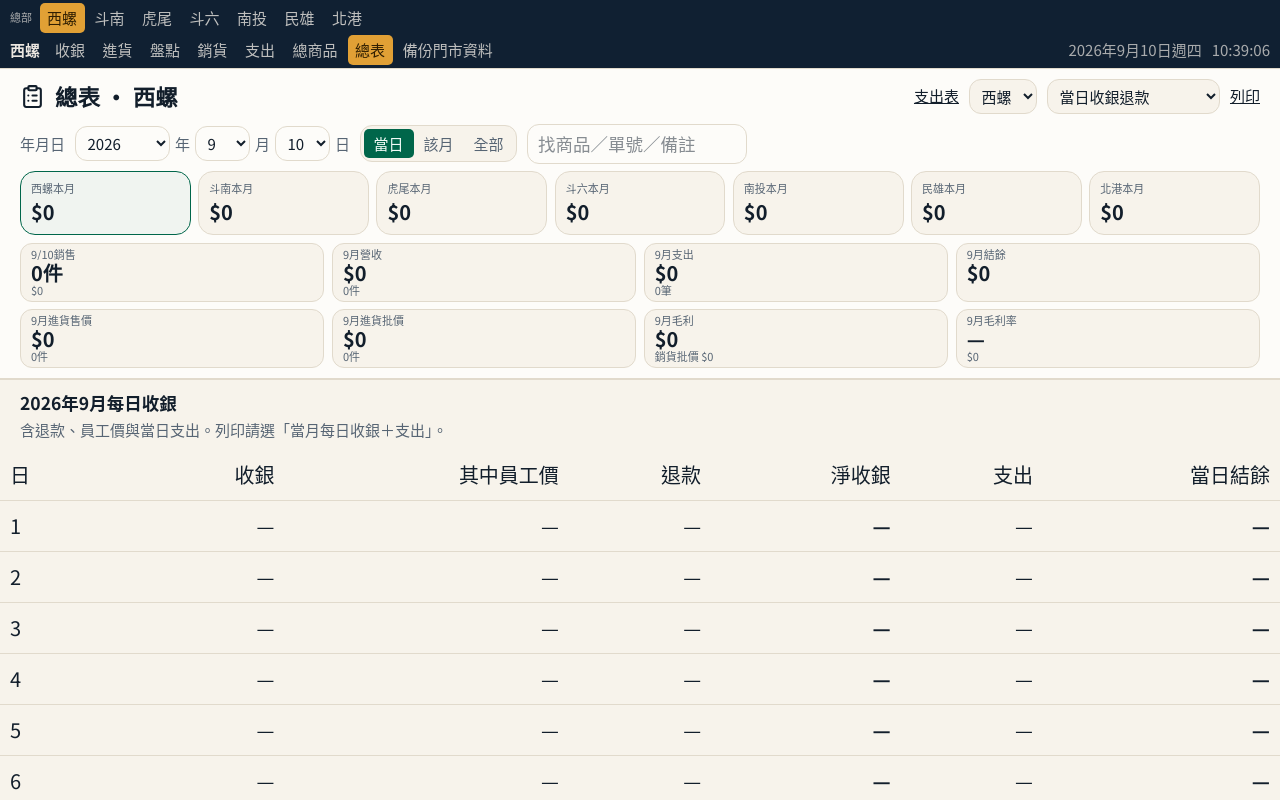
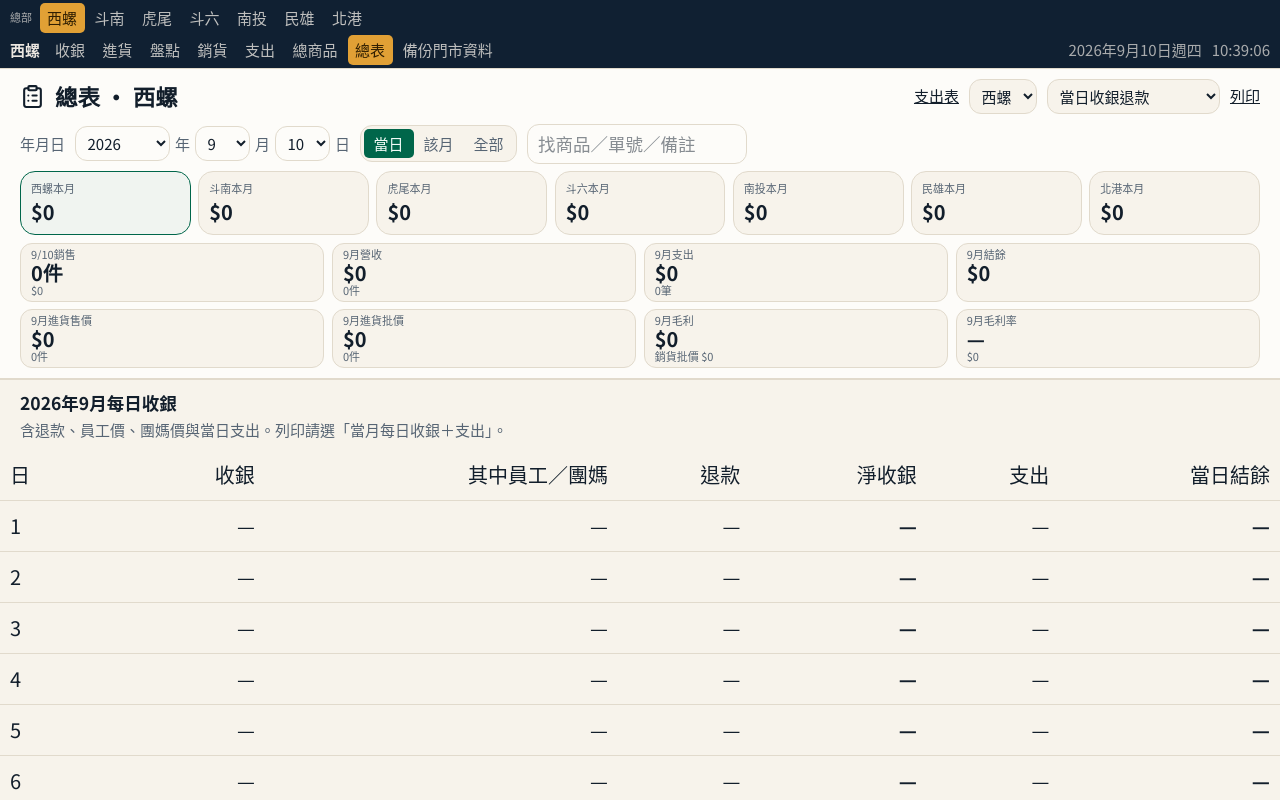
Before and after one commit to samsam60076-maker/sop, a Next.js app in the folder men-shi-pos/: page /report in a window 1280 px wide. Shown: the top 800 px of the page. Built offline with nearby package versions, Linux system fonts and the light colour scheme.

Commit message:
Update stock-report-view.tsx

```diff
--- a/men-shi-pos/components/stock-report-view.tsx
+++ b/men-shi-pos/components/stock-report-view.tsx
@@ -586,7 +586,7 @@ export function StockReportView() {
           ))}
         </div>
 
-        <div className="rp-summary">
+        <div className="rp-summary print:hidden">
         <div className="mt-1.5 grid grid-cols-4 gap-1.5">
           <Summary
             label={`${month}/${date}銷售`}
@@ -646,7 +646,7 @@ export function StockReportView() {
           {year}年{month}月每日收銀
         </h2>
         <p className="mt-1 text-xs text-muted-foreground print:hidden">
-          含退款、員工價與當日支出。列印請選「當月每日收銀＋支出」。
+          含退款、員工價、團媽價與當日支出。列印請選「當月每日收銀＋支出」。
         </p>
       </section>
       <div className="rp-month-daily overflow-x-auto">
@@ -655,7 +655,7 @@ export function StockReportView() {
             <TableRow>
               <TableHead>日</TableHead>
               <TableHead className="text-right">收銀</TableHead>
-              <TableHead className="text-right">其中員工價</TableHead>
+              <TableHead className="text-right">其中員工／團媽</TableHead>
               <TableHead className="text-right">退款</TableHead>
               <TableHead className="text-right">淨收銀</TableHead>
               <TableHead className="text-right">支出</TableHead>
@@ -1413,6 +1413,7 @@ export function StockReportView() {
 function saleKind(line: SaleDetailLine) {
   const note = line.note.trim();
   if (/報廢|損壞/.test(note)) return "報廢";
+  if (/團媽/.test(note)) return "團媽價";
   if (/員工/.test(note)) return "員工價";
   if (note.includes("特價")) return "特價";
   if (note.includes("瑕疵")) return "瑕疵";
@@ -1427,7 +1428,7 @@ function KindMark({ label }: { label: string }) {
       ? "border-destructive/40 bg-destructive/10 text-destructive"
       : label === "特價" || label === "改價"
         ? "border-amber-400/60 bg-amber-50 text-amber-900 dark:bg-amber-950/40 dark:text-amber-100"
-        : label === "員工價"
+        : label === "員工價" || label === "團媽價"
           ? "border-sky-400/60 bg-sky-50 text-sky-900 dark:bg-sky-950/40 dark:text-sky-100"
           : "border-border bg-muted text-foreground";
   return (
```
